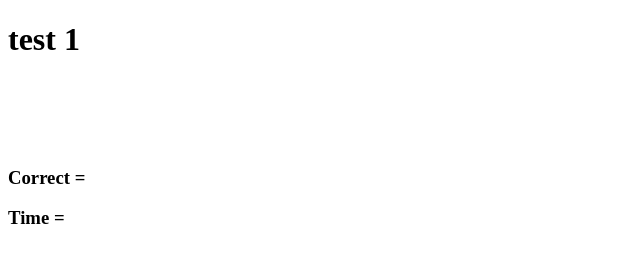
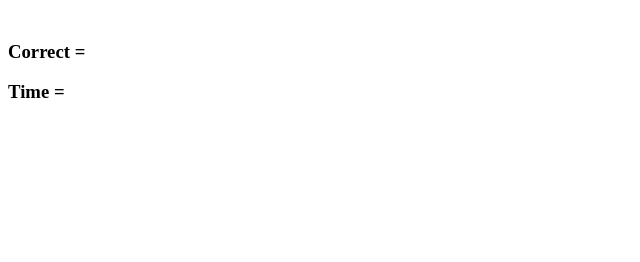
Before and after one commit to garricksmith/matching-game, a plain HTML site: page web/index.html in a window 1280 px wide. Shown: the whole page, without its empty margins (0-640 px from the left). Drawn offline with Linux system fonts and the light colour scheme.

```diff
--- a/web/index.html
+++ b/web/index.html
@@ -1,27 +1,27 @@
 <!DOCTYPE html>
 <html>
+    <head>
         <title>Matching Game</title>
     </head>
     <body>
-		<h1> test 1 </h1>
         <table>
             <tr>
-                <td><img href="#"/></td>
-                <td><img href="#"/></td>
-                <td><img href="#"/></td>
-                <td><img href="#"/></td>
+                <td></td>
+                <td></td>
+                <td></td>
+                <td></td>
             </tr>
             <tr>
-                <td><img href="#"/></td>
-                <td><img href="#"/></td>
-                <td><img href="#"/></td>
-                <td><img href="#"/></td>
+                <td></td>
+                <td></td>
+                <td></td>
+                <td></td>
             </tr>
             <tr>
-                <td><img href="#"/></td>
-                <td><img href="#"/></td>
-                <td><img href="#"/></td>
-                <td><img href="#"/></td>
+                <td></td>
+                <td></td>
+                <td></td>
+                <td></td>
             </tr>
         </table>
         <div class="stats">
```
Also changed, not shown: web/scripts/script.js (added), web/styles/style.css (added).
